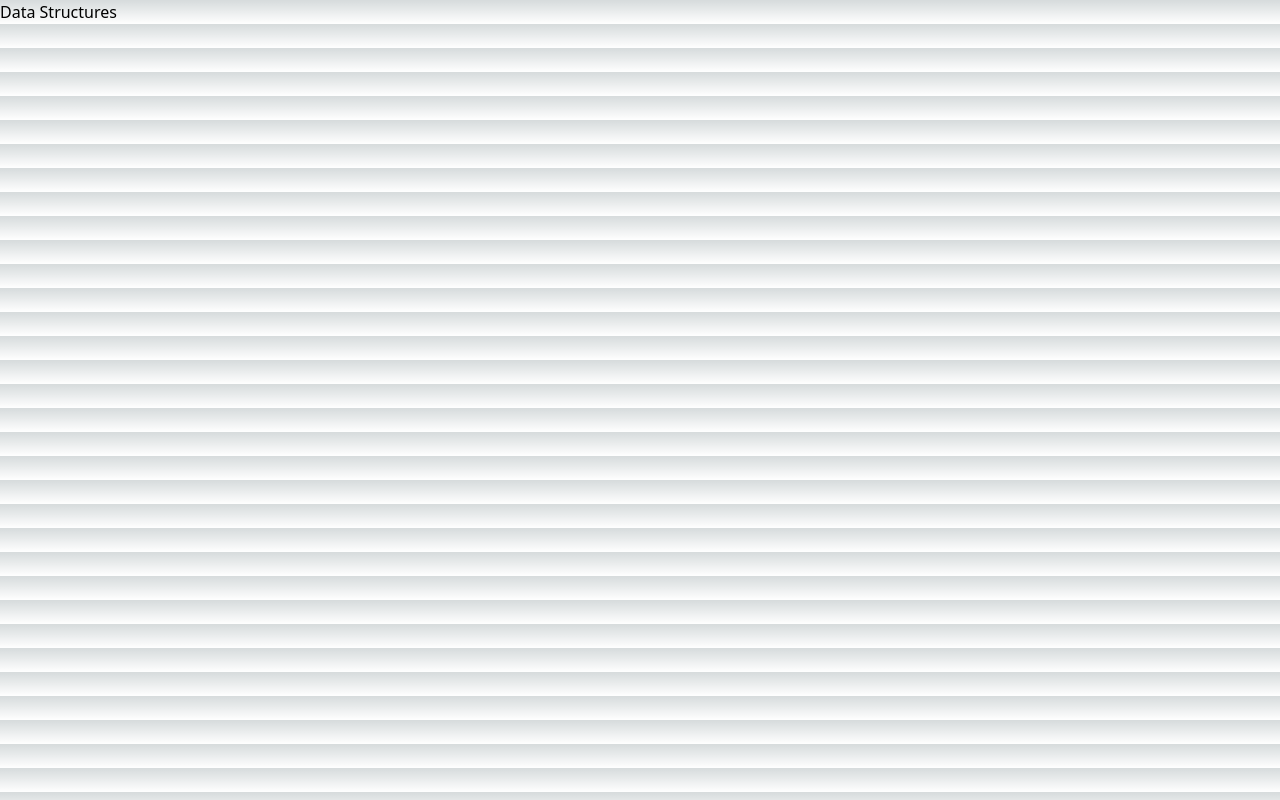
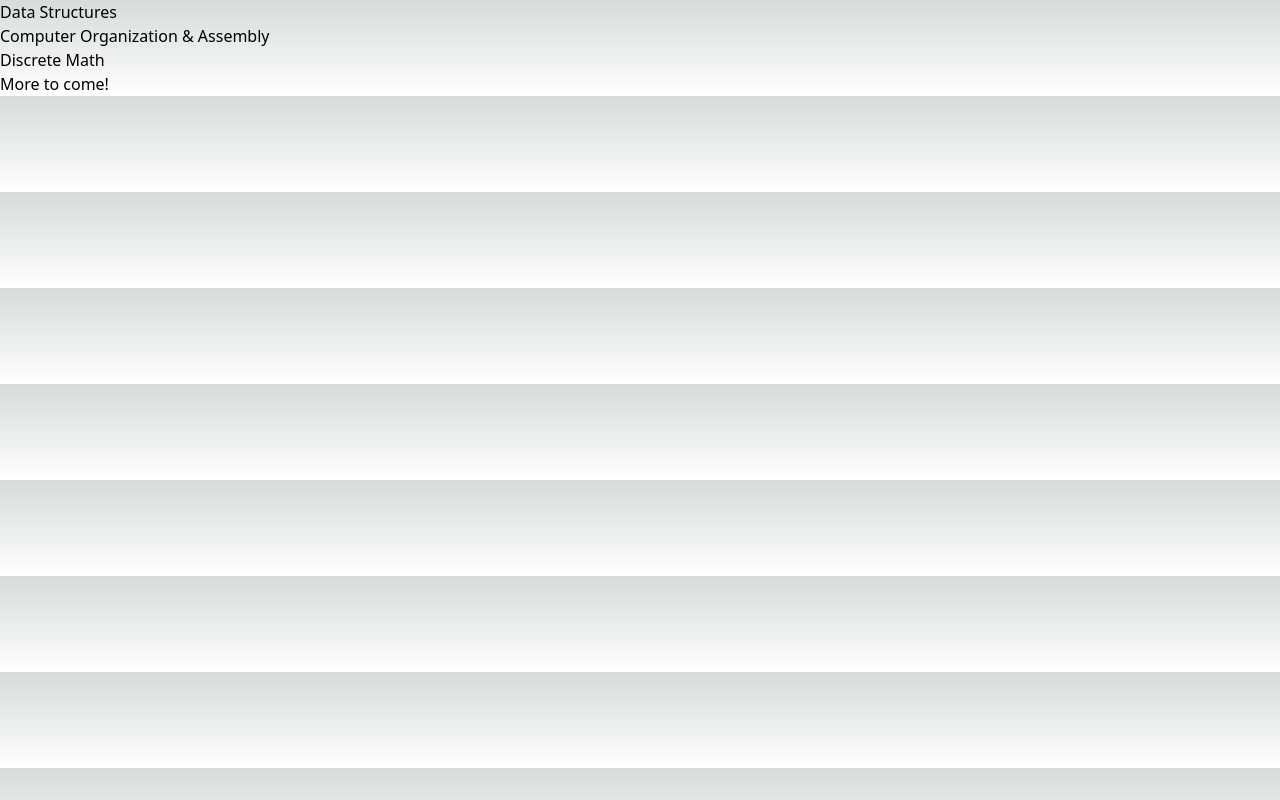
Before and after one commit to Wizardzaron/bettercs, a Next.js app: page /lessons in a window 1280 px wide. Built offline with nearby package versions, Linux system fonts and the light colour scheme.

Commit message:
hashmaps

```diff
--- /dev/null
+++ b/src/components/Lessons/HashMaps/HashMapsLesson.tsx
@@ -0,0 +1,23 @@
+export const HashMapsLesson = () => {
+	return (
+		<div>
+			<h1>HashMaps</h1>
+			<p>
+				A HashMap is a data structure that stores key-value pairs. It is
+				used to store data in a way that allows for fast retrieval. The
+				key is used to look up the value, and the value is the data that
+				is stored. The key must be unique, but the value can be
+				duplicated.
+			</p>
+			<p>
+				To visualize a HashMap, think of it as a dictionary. The key is
+				the word, and the value is the definition. When you look up a
+				word in a dictionary, you are using the key to retrieve the
+				value.
+			</p>
+			<p>
+				You can drag and drop each key-value pair of the HashMap below!
+			</p>
+		</div>
+	);
+};
--- /dev/null
+++ b/src/pages/lessons/dsa/hashmap.tsx
@@ -0,0 +1,7 @@
+export default function HashMap() {
+	return (
+		<div>
+			<h1>Hash Maps</h1>
+		</div>
+	);
+}
--- a/src/pages/lessons/index.tsx
+++ b/src/pages/lessons/index.tsx
@@ -2,10 +2,21 @@ import Link from "next/link";
 
 export default function Lessons() {
 	return (
-		<ol>
-			<li>
-				<Link href="/lessons/dsa">Data Structures</Link>
-			</li>
-		</ol>
+		<div>
+			<ol>
+				<li>
+					<Link href="/lessons/dsa">Data Structures</Link>
+				</li>
+				<li>
+					<Link href="/lessons/comporg">
+						Computer Organization & Assembly
+					</Link>
+				</li>
+				<li>
+					<Link href="/lessons/discrete">Discrete Math</Link>
+				</li>
+			</ol>
+			<p>More to come!</p>
+		</div>
 	);
 }
```
